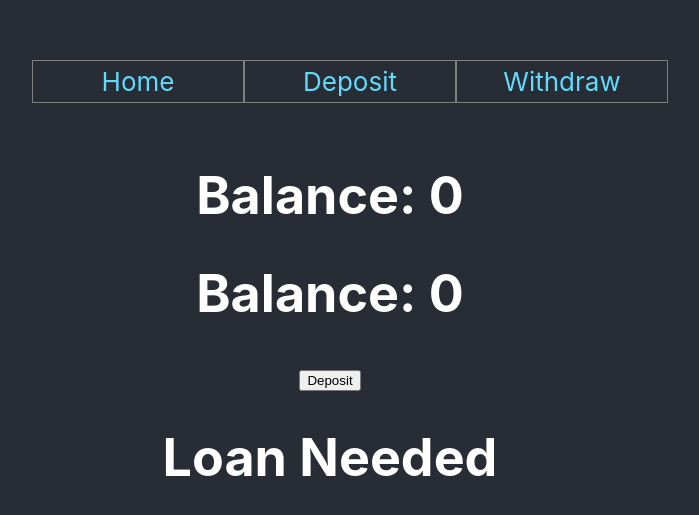
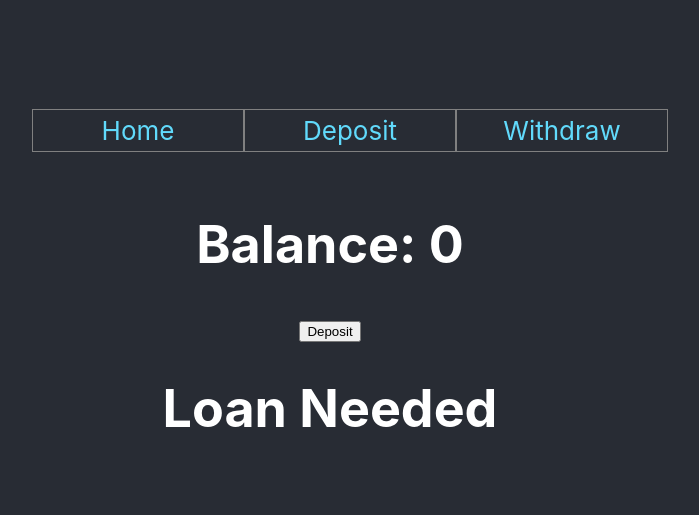
Before and after one commit to SiEr0212/udemy-react-hooks-app_Redux1, a React (Create React App) app: page /deposit in a window 1280 px wide. Shown: the part 121-636 px from the top of the page, without its empty margins (310-1009 px from the left). Built offline with nearby package versions, Linux system fonts and the light colour scheme.

Commit message:
adding loading action

```diff
--- a/src/actions/balanceActions.js
+++ b/src/actions/balanceActions.js
@@ -11,7 +11,7 @@ export function deposit() {
 
 export function depositAsync (){
   return (dispatch) => {
-    dispatch(loading);
+    dispatch(loading());
     setTimeout(() => {
       dispatch(deposit());
     }, 5000);
--- a/src/pages/depositPage.js
+++ b/src/pages/depositPage.js
@@ -12,10 +12,7 @@ export default function DepositPage() {
   };
   return (
     <div>
-    {
-      loading ? <h1>loading...</h1> : <h1> Balance: {balance} </h1>
-    }
-    <h1> Balance: {balance} </h1>
+      {loading ? <h1>saving.....</h1> : <h1> Balance: {balance} </h1>}
       <button onClick={onDepositHandle}>Deposit</button>
       <h1>{loan ? "Loan Applied" : "Loan Needed"}</h1>
     </div>
```
